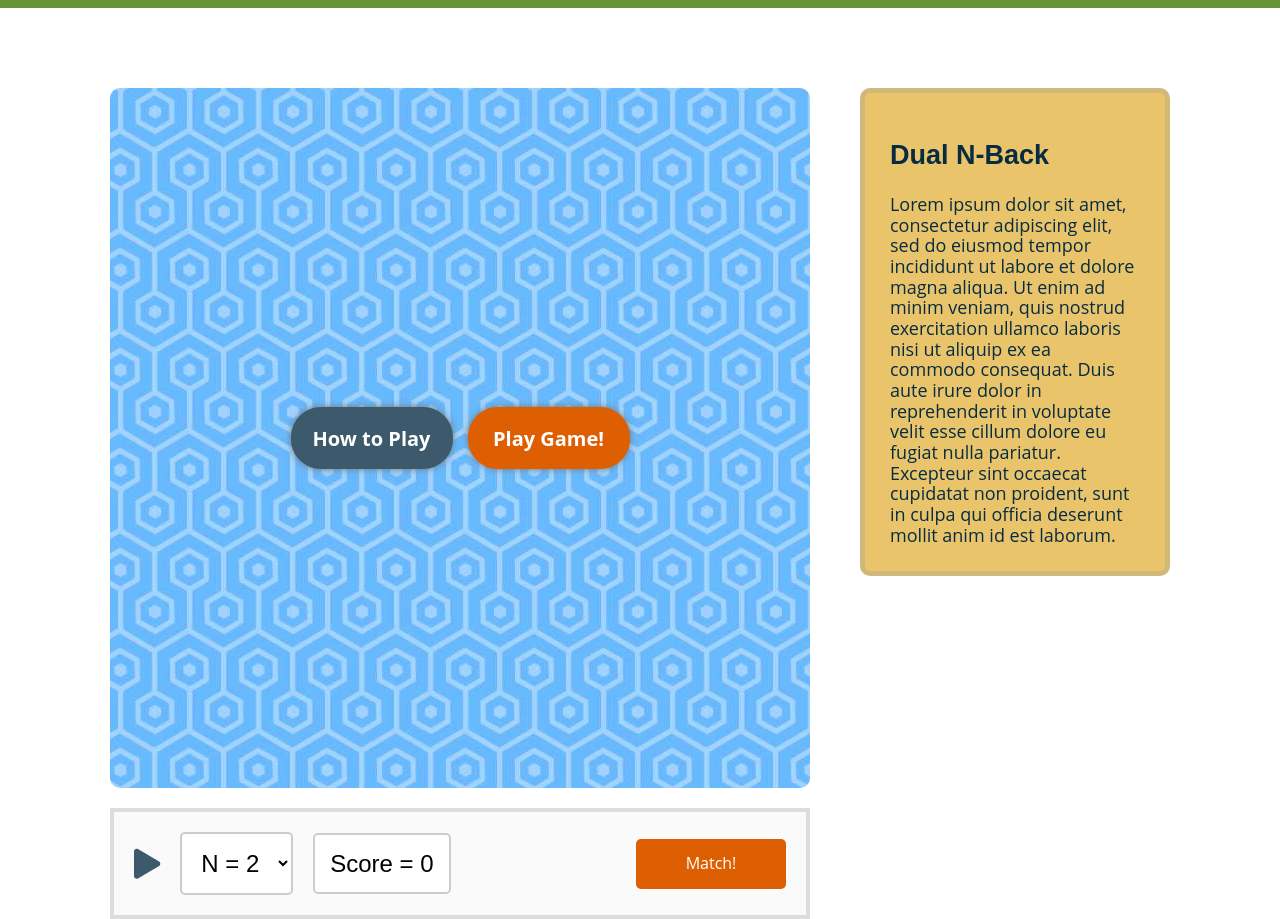
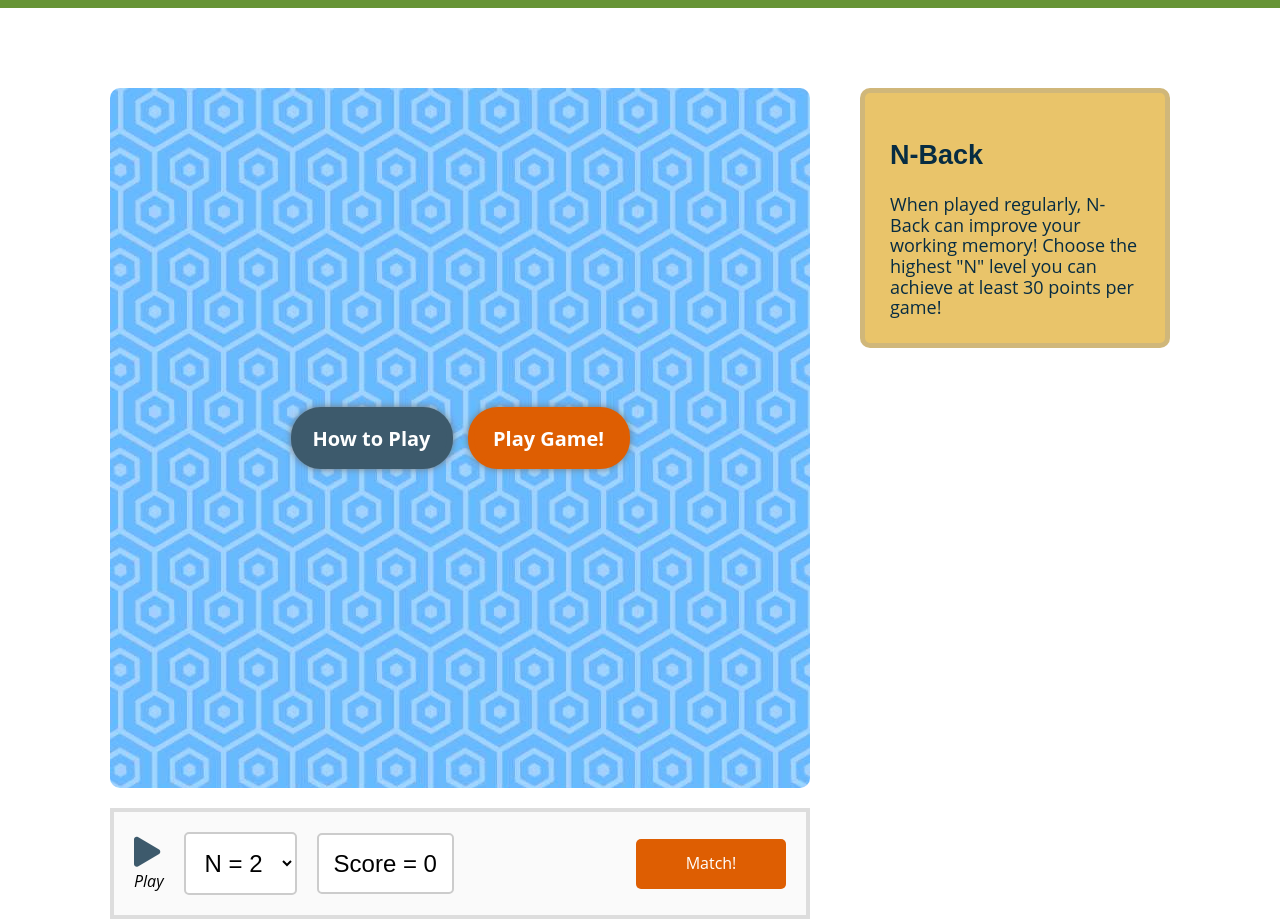
Before and after one commit to alisa1649/Nback-Memory-Game, a website with bundled scripts: page index.html in a window 1280 px wide. Shown: the part 62-981 px from the top of the page. Built offline with nearby package versions, Linux system fonts and the light colour scheme; files whose address does not match are found by name; a web font is replaced by a local one.

Commit message:
Added labels for play/stop button

```diff
--- a/index.html
+++ b/index.html
@@ -69,8 +69,12 @@
                 </div>
                 <div class="interaction-container">
                     <div class="interaction-info-container">
-                        <i id="play" class="control fa fa-play"></i>
-                        <i id="stop" class="control fa fa-redo hidden"></i>
+                        <div class="play-button-container">
+                            <i id="play" class="control fa fa-play"></i>
+                            <i id="play-text" class="play-button-text">Play</i>
+                            <i id="stop" class="control fa fa-redo hidden"></i>
+                            <i id="stop-text" class="stop-button-text hidden">Restart Game</i>
+                        </div>
                         <select class="n-size-container heading">
                             <option>N = 1</option>
                             <option selected>N = 2</option>
@@ -90,8 +94,9 @@
                 </div>
             </div>
             <div class="doc-container">
-                <h2>Dual N-Back</h2>
-                Lorem ipsum dolor sit amet, consectetur adipiscing elit, sed do eiusmod tempor incididunt ut labore et dolore magna aliqua. Ut enim ad minim veniam, quis nostrud exercitation ullamco laboris nisi ut aliquip ex ea commodo consequat. Duis aute irure dolor in reprehenderit in voluptate velit esse cillum dolore eu fugiat nulla pariatur. Excepteur sint occaecat cupidatat non proident, sunt in culpa qui officia deserunt mollit anim id est laborum.
+                <h2>N-Back</h2>
+                When played regularly, N-Back can improve your working memory! Choose the highest "N" level
+                you can achieve at least 30 points per game!
             </div>
           <script src="./dist/main.js"></script>
         <script>
--- a/src/styles/index.scss
+++ b/src/styles/index.scss
@@ -173,12 +173,20 @@ body, html {
   &.fail {
     background-color: #f00;
   }
-  .control {
-    font-size: 30px;
-    cursor: pointer;
-    color: var(--gray);
-    &:hover { text-shadow: 0 0 2px #555 }
+  .play-button-container {
+    display: flex;
+    flex-direction: column;
   }
+    .control {
+      font-size: 30px;
+      cursor: pointer;
+      color: var(--gray);
+      padding-bottom: 5px;
+
+      &:hover {
+        text-shadow: 0 0 2px #555
+      }
+    }
   .interaction-info-container {
     display: flex;
     gap: 20px;
```
